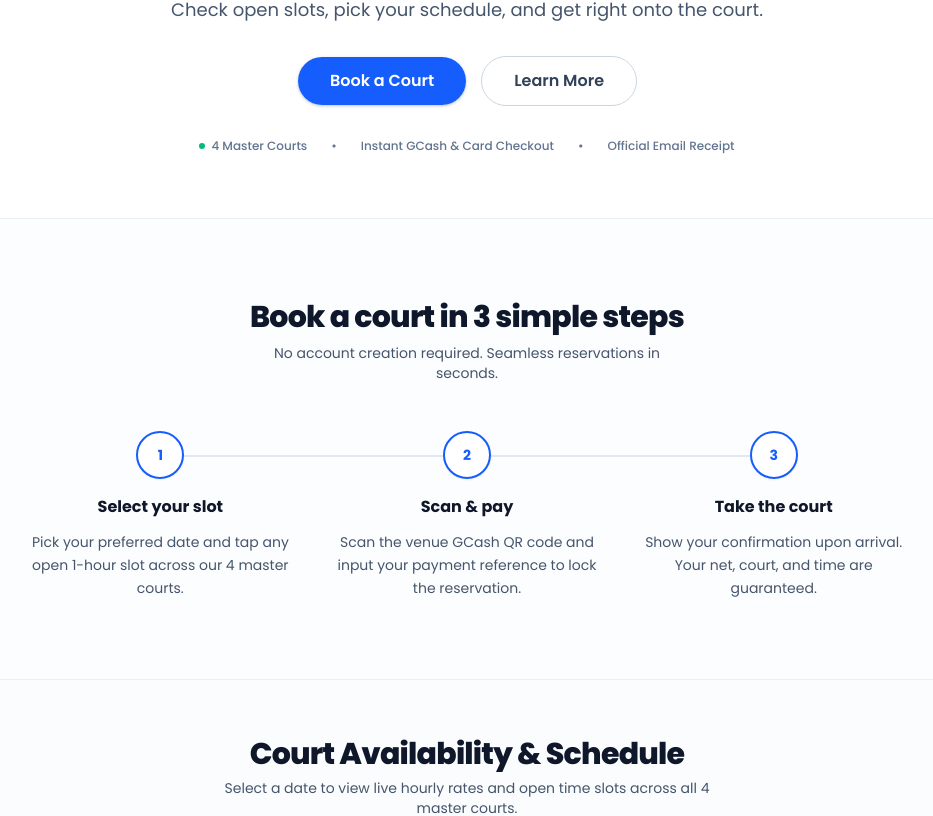
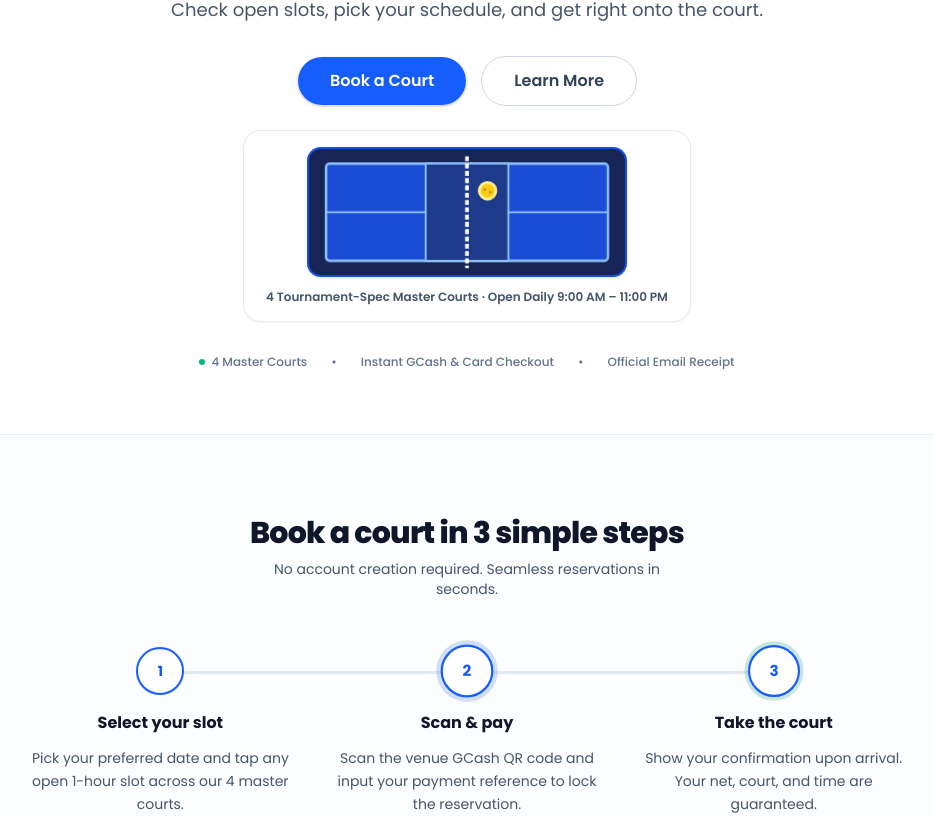
Before and after one commit to jedzie02/Personal-Project, a Next.js app: page / in a window 1280 px wide. Shown: the part 457-1273 px from the top of the page, without its empty margins (173-1106 px from the left). Built offline with nearby package versions, Linux system fonts and the light colour scheme; no server answers; the database is empty.

Commit message:
feat: add court rally hero card, step beam, and feature card animations

```diff
--- a/src/app/globals.css
+++ b/src/app/globals.css
@@ -218,12 +218,110 @@
   animation-range: entry 0% entry 40%;
 }
 
+/* ─── Court rally, step beam & icon float ─────────────────────────────────── */
+
+@keyframes court-line-draw {
+  0% { stroke-dashoffset: 640; opacity: 0.3; }
+  50% { stroke-dashoffset: 0; opacity: 1; }
+  100% { stroke-dashoffset: 0; opacity: 0.9; }
+}
+
+@keyframes pickleball-rally {
+  0%   { transform: translate(35px, 38px) scale(0.95); }
+  25%  { transform: translate(130px, 28px) scale(1.18); }
+  50%  { transform: translate(225px, 64px) scale(0.95); }
+  75%  { transform: translate(130px, 52px) scale(1.18); }
+  100% { transform: translate(35px, 38px) scale(0.95); }
+}
+
+@keyframes court-bounce-ring {
+  0%, 48%, 52%, 98%, 100% { transform: scale(0.4); opacity: 0; }
+  2%, 50% { transform: scale(1.8); opacity: 0.7; }
+  14%, 64% { transform: scale(2.6); opacity: 0; }
+}
+
+@keyframes step-beam-fill {
+  0% { width: 0%; }
+  35% { width: 50%; }
+  70%, 100% { width: 100%; }
+}
+
+@keyframes step-node-2 {
+  0%, 28% { transform: scale(1); box-shadow: none; }
+  35%, 90% { transform: scale(1.1); box-shadow: 0 0 0 4px rgb(37 99 235 / 0.2); }
+  100% { transform: scale(1); box-shadow: none; }
+}
+
+@keyframes step-node-3 {
+  0%, 62% { transform: scale(1); box-shadow: none; }
+  70%, 90% { transform: scale(1.1); box-shadow: 0 0 0 4px rgb(5 150 105 / 0.25); }
+  100% { transform: scale(1); box-shadow: none; }
+}
+
+@keyframes icon-float {
+  0%, 100% { transform: translateY(0); }
+  50% { transform: translateY(-4px); }
+}
+
+.animate-court-line {
+  stroke-dasharray: 640;
+  animation: court-line-draw 4s ease-out infinite;
+}
+
+.animate-pickleball-rally {
+  animation: pickleball-rally 2.6s ease-in-out infinite;
+}
+
+.animate-bounce-ring {
+  transform-box: fill-box;
+  transform-origin: center;
+  animation: court-bounce-ring 2.6s ease-out infinite;
+}
+
+.animate-bounce-ring-delayed {
+  transform-box: fill-box;
+  transform-origin: center;
+  animation: court-bounce-ring 2.6s ease-out infinite 1.3s;
+}
+
+.animate-step-beam {
+  animation: step-beam-fill 3.6s ease-in-out infinite;
+}
+
+.animate-step-node-2 {
+  animation: step-node-2 3.6s ease-in-out infinite;
+}
+
+.animate-step-node-3 {
+  animation: step-node-3 3.6s ease-in-out infinite;
+}
+
+.animate-icon-float {
+  animation: icon-float 3.2s ease-in-out infinite;
+}
+
 /* Reduce spatial movement; keep opacity for meaningful state changes */
 @media (prefers-reduced-motion: reduce) {
   .animate-hero-rise,
   .animate-pill-pop,
-  .animate-card-reveal {
+  .animate-card-reveal,
+  .animate-court-line,
+  .animate-pickleball-rally,
+  .animate-bounce-ring,
+  .animate-bounce-ring-delayed,
+  .animate-step-node-2,
+  .animate-step-node-3,
+  .animate-icon-float {
     animation-name: none;
     opacity: 1;
   }
+
+  .animate-step-beam {
+    animation-name: none;
+    width: 100%;
+  }
+
+  .animate-court-line {
+    stroke-dasharray: none;
+  }
 }
--- a/src/app/page.tsx
+++ b/src/app/page.tsx
@@ -5,6 +5,7 @@ import { Navbar } from "@/components/Navbar";
 import DateSelector from "@/components/booking/DateSelector";
 import BookingGrid from "@/components/booking/BookingGrid";
 import HeroQuickSlots, { HeroLiveStatusBadge } from "@/components/booking/HeroQuickSlots";
+import HeroCourtRally from "@/components/booking/HeroCourtRally";
 import { getBookingGridForDate } from "@/lib/services/booking-grid.service";
 import { createClient } from "@/lib/supabase/server";
 import { getManilaNow } from "@/lib/utils/date";
@@ -125,6 +126,8 @@ export default async function LandingPage({ searchParams }: PageProps) {
                             </a>
                         </div>
 
+                        <HeroCourtRally />
+
                         <HeroQuickSlots summary={quickSummary} activeDate={date} todayISO={today} />
 
                         <div className="pt-2 flex flex-wrap items-center justify-center gap-6 text-xs text-slate-500 dark:text-slate-400 font-medium">
@@ -152,15 +155,17 @@ export default async function LandingPage({ searchParams }: PageProps) {
 
                         <div className="relative mt-12 grid grid-cols-1 sm:grid-cols-3 gap-8 sm:gap-6">
                             {/* Desktop connecting line behind step indicators */}
-                            <div className="hidden sm:block absolute top-6 left-[18%] right-[18%] h-[2px] bg-slate-200 dark:bg-slate-800 -z-0" aria-hidden="true" />
+                            <div className="hidden sm:block absolute top-6 left-[18%] right-[18%] h-[3px] bg-slate-200 dark:bg-slate-800 rounded-full overflow-hidden -z-0" aria-hidden="true">
+                                <div className="h-full bg-gradient-to-r from-blue-600 via-blue-500 to-emerald-500 rounded-full animate-step-beam" />
+                            </div>
 
                             {[
-                                { step: "1", title: "Select your slot", body: "Pick your preferred date and tap any open 1-hour slot across our 4 master courts." },
-                                { step: "2", title: "Scan & pay", body: "Scan the venue GCash QR code and input your payment reference to lock the reservation." },
-                                { step: "3", title: "Take the court", body: "Show your confirmation upon arrival. Your net, court, and time are guaranteed." },
-                            ].map(({ step, title, body }) => (
+                                { step: "1", title: "Select your slot", body: "Pick your preferred date and tap any open 1-hour slot across our 4 master courts.", pulse: "" },
+                                { step: "2", title: "Scan & pay", body: "Scan the venue GCash QR code and input your payment reference to lock the reservation.", pulse: "animate-step-node-2" },
+                                { step: "3", title: "Take the court", body: "Show your confirmation upon arrival. Your net, court, and time are guaranteed.", pulse: "animate-step-node-3" },
+                            ].map(({ step, title, body, pulse }) => (
                                 <div key={step} className="relative z-10 flex flex-col items-center gap-3">
-                                    <div className="flex items-center justify-center size-12 rounded-full bg-white dark:bg-slate-900 border-2 border-blue-600 text-blue-600 dark:text-blue-400 font-bold text-sm shadow-xs">
+                                    <div className={`flex items-center justify-center size-12 rounded-full bg-white dark:bg-slate-900 border-2 border-blue-600 text-blue-600 dark:text-blue-400 font-bold text-sm shadow-xs ${pulse}`}>
                                         {step}
                                     </div>
                                     <h3 className="font-bold text-slate-900 dark:text-white text-base mt-1">{title}</h3>
@@ -300,13 +305,13 @@ export default async function LandingPage({ searchParams }: PageProps) {
                             ].map(({ icon, title, body, tag }, idx) => (
                                 <div
                                     key={title}
-                                    className={`p-8 sm:p-10 flex flex-col justify-between gap-6 hover:bg-slate-50/60 dark:hover:bg-slate-900/30 transition-colors ${
+                                    className={`animate-card-reveal p-8 sm:p-10 flex flex-col justify-between gap-6 hover:bg-slate-50/60 dark:hover:bg-slate-900/30 transition-colors ${
                                         idx % 2 === 0 ? "md:border-r border-slate-200/80 dark:border-slate-800" : ""
                                     } ${idx < 2 ? "md:border-b border-slate-200/80 dark:border-slate-800" : ""}`}
                                 >
                                     <div className="space-y-4">
                                         <div className="flex items-center justify-between">
-                                            <div className="flex items-center justify-center size-10 rounded-lg bg-blue-50 dark:bg-blue-950/60 border border-blue-100 dark:border-blue-900/50">
+                                            <div className="animate-icon-float flex items-center justify-center size-10 rounded-lg bg-blue-50 dark:bg-blue-950/60 border border-blue-100 dark:border-blue-900/50" style={{ animationDelay: `${idx * 400}ms` }}>
                                                 {icon}
                                             </div>
                                             <span className="text-xs font-semibold tracking-wider uppercase text-slate-400 dark:text-slate-500">
--- /dev/null
+++ b/src/components/booking/HeroCourtRally.tsx
@@ -0,0 +1,30 @@
+export default function HeroCourtRally() {
+    return (
+        <div
+            className="animate-hero-rise mx-auto w-full max-w-md rounded-2xl border border-slate-200/90 dark:border-slate-800 bg-white/95 dark:bg-slate-900/90 p-3.5 sm:p-4 shadow-xs"
+            style={{ animationDelay: "280ms" }}
+        >
+            <svg
+                viewBox="0 0 260 104"
+                aria-hidden="true"
+                className="w-full max-w-[280px] sm:max-w-[320px] h-auto mx-auto rounded-xl border-2 border-blue-600/80 dark:border-blue-500/80 bg-blue-950 shadow-sm"
+            >
+                <rect x="14" y="12" width="232" height="80" rx="3" fill="#1d4ed8" stroke="#93c5fd" strokeWidth="2" className="animate-court-line" />
+                <rect x="96" y="12" width="68" height="80" fill="#1e3a8a" stroke="#93c5fd" strokeWidth="1.5" />
+                <line x1="14" y1="52" x2="96" y2="52" stroke="#93c5fd" strokeWidth="1.5" />
+                <line x1="164" y1="52" x2="246" y2="52" stroke="#93c5fd" strokeWidth="1.5" />
+                <line x1="130" y1="6" x2="130" y2="98" stroke="#ffffff" strokeWidth="3" strokeDasharray="4 2" />
+                <circle cx="35" cy="38" r="6" fill="none" stroke="#fde047" strokeWidth="1.5" className="animate-bounce-ring" />
+                <circle cx="225" cy="64" r="6" fill="none" stroke="#fde047" strokeWidth="1.5" className="animate-bounce-ring-delayed" />
+                <g className="animate-pickleball-rally">
+                    <circle cx="0" cy="0" r="6" fill="#facc15" stroke="#fef08a" strokeWidth="2" />
+                    <circle cx="-2" cy="-1" r="1" fill="#ca8a04" />
+                    <circle cx="2" cy="1" r="1" fill="#ca8a04" />
+                </g>
+            </svg>
+            <p className="mt-3 text-center text-xs font-semibold text-slate-600 dark:text-slate-300">
+                4 Tournament-Spec Master Courts · Open Daily 9:00 AM – 11:00 PM
+            </p>
+        </div>
+    );
+}
```
Also changed, not shown: 2 other files (tests, documents, lock files or other folders).
